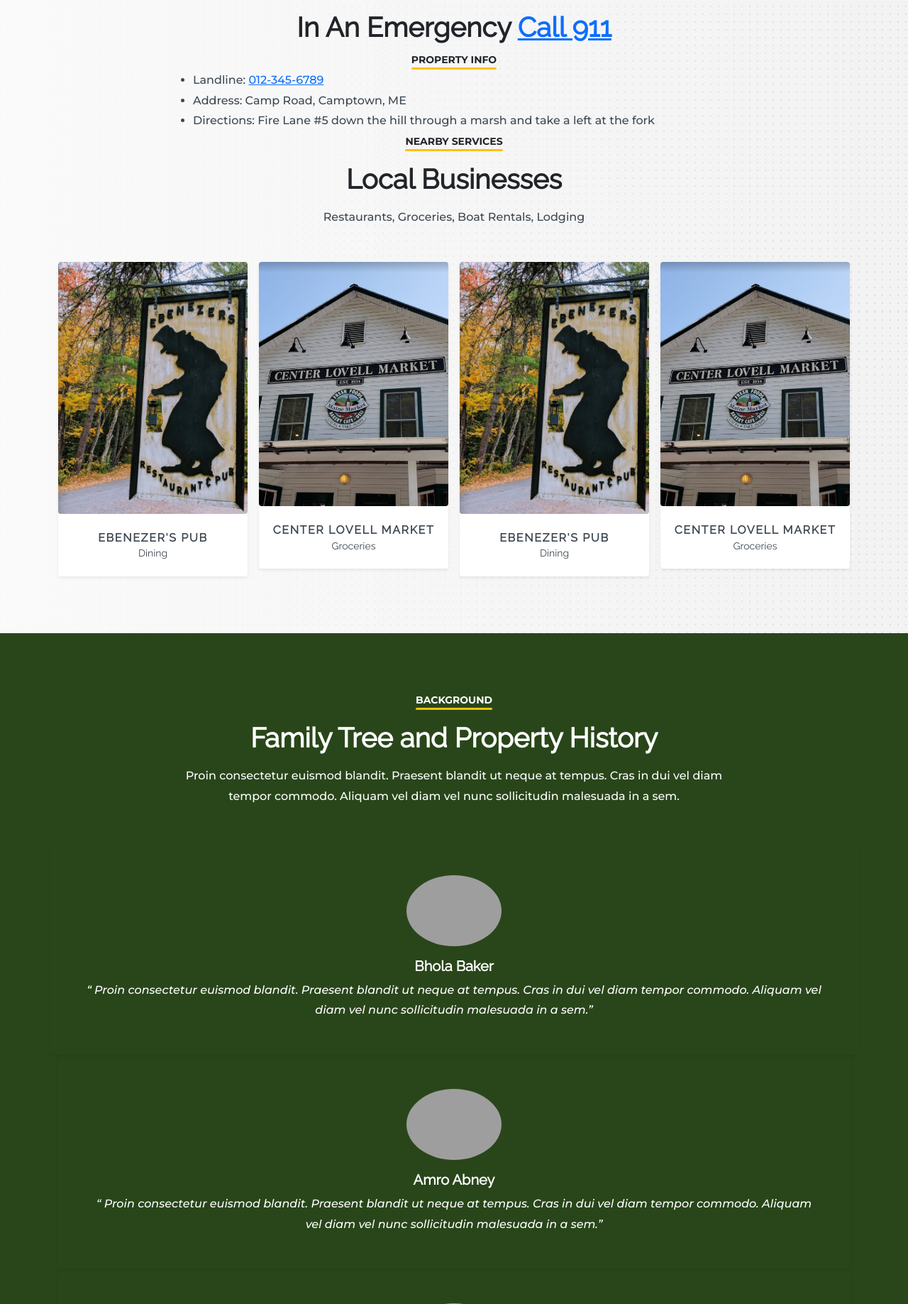
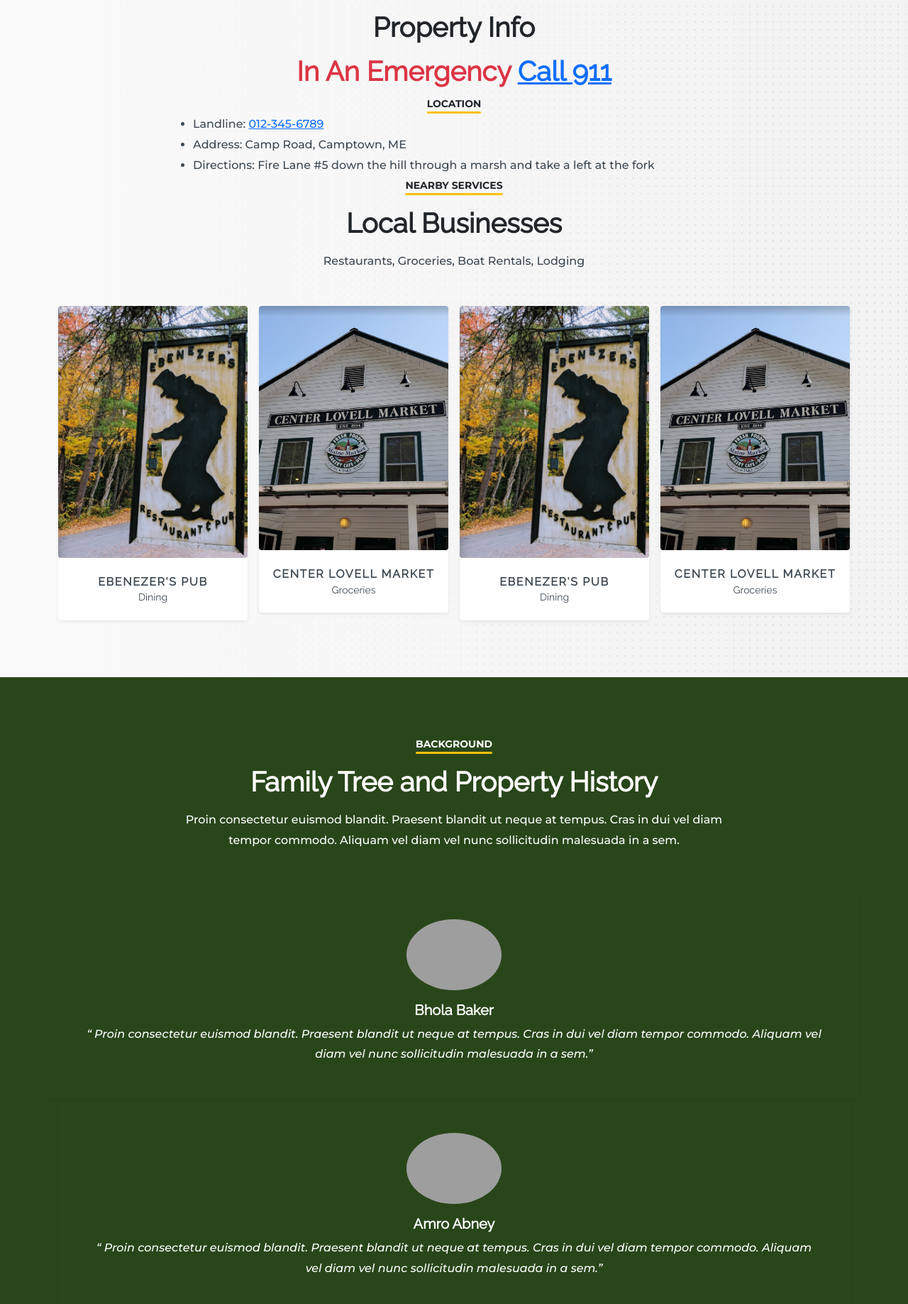
Before and after one commit to benhammondmusic/littlecabin, a Django app: page /info/ in a window 1280 px wide. Shown: the part 80-1917 px from the top of the page at 71% size. Run offline with Django 3.2, Linux system fonts and the light colour scheme; the visitor is signed in with stand-in values (Sample User, id 1); some libraries are stand-ins or nearby versions; grey boxes are pictures that could not be loaded.

Commit message:
headings a11y

```diff
--- a/main_app/templates/info.html
+++ b/main_app/templates/info.html
@@ -6,8 +6,10 @@
       <div class="col">
         <div class="section-head text-center mx-auto narrow">
           {% comment %} <span class="pre-title small position-relative fw-bold text-dark text-uppercase">Info</span> {% endcomment %}
-          <h2 class="section-title text-dark mt-3">In An Emergency <a href="tel:911">Call 911</a></h2>
-          <span class="pre-title small position-relative fw-bold text-dark text-uppercase">Property Info</span>
+          <h1 class="section-title text-dark mt-3">Property Info</a></h1>
+
+          <h2 class="section-title text-danger mt-3">In An Emergency <a href="tel:911">Call 911</a></h2>
+          <span class="pre-title small position-relative fw-bold text-dark text-uppercase">Location</span>
           <ul class="info-list mb-0">
             <li>Landline: <a href="tel:012-345-6789">012-345-6789</a></li>
             <li>Address: Camp Road, Camptown, ME</li>
@@ -32,8 +34,8 @@
           <div class="card border-0 shadow-sm">
             <img alt="" src="{% static 'assets/images/biz-1.png' %}" class="card-img-top rounded" />
             <div class="card-body py-4 text-center">
-              <h5 class="card-title fs-6 fw-bold text-uppercase">Ebenezer's Pub</h5>
-              <h6 class="card-subtitle mb-0 small">Dining</h6>
+              <h3 class="card-title fs-6 fw-bold text-uppercase">Ebenezer's Pub</h3>
+              <h4 class="card-subtitle mb-0 small">Dining</h4>
             </div>
           </div>
         </div>
@@ -45,8 +47,8 @@
           <div class="card border-0 shadow-sm">
             <img alt="" src="{% static 'assets/images/biz-2.png' %}" class="card-img-top rounded" />
             <div class="card-body py-4 text-center">
-              <h5 class="card-title fs-6 fw-bold text-uppercase">Center Lovell Market</h5>
-              <h6 class="card-subtitle mb-0 small">Groceries</h6>
+              <h3 class="card-title fs-6 fw-bold text-uppercase">Center Lovell Market</h3>
+              <h4 class="card-subtitle mb-0 small">Groceries</h4>
             </div>
           </div>
         </div>
@@ -58,8 +60,8 @@
           <div class="card border-0 shadow-sm">
             <img alt="" src="{% static 'assets/images/biz-1.png' %}" class="card-img-top rounded" />
             <div class="card-body py-4 text-center">
-              <h5 class="card-title fs-6 fw-bold text-uppercase">Ebenezer's Pub</h5>
-              <h6 class="card-subtitle mb-0 small">Dining</h6>
+              <h3 class="card-title fs-6 fw-bold text-uppercase">Ebenezer's Pub</h3>
+              <h4 class="card-subtitle mb-0 small">Dining</h4>
             </div>
           </div>
         </div>
@@ -71,8 +73,8 @@
           <div class="card border-0 shadow-sm">
             <img alt="" src="{% static 'assets/images/biz-2.png' %}" class="card-img-top rounded" />
             <div class="card-body py-4 text-center">
-              <h5 class="card-title fs-6 fw-bold text-uppercase">Center Lovell Market</h5>
-              <h6 class="card-subtitle mb-0 small">Groceries</h6>
+              <h3 class="card-title fs-6 fw-bold text-uppercase">Center Lovell Market</h3>
+              <h4 class="card-subtitle mb-0 small">Groceries</h4>
             </div>
           </div>
         </div>
@@ -100,28 +102,28 @@
       <div class="col px-0">
         <div class="info-green text-center p-3 p-md-5 rounded shadow-sm">
           <img alt="" class="info-green-img rounded-circle" src="{% static 'assets/images/info-green-1.jpg' %}" />
-          <h4 class="info-green-name text-white fs-5 fw-bold mt-3">Bhola Baker</h4>
+          <h3 class="info-green-name text-white fs-5 fw-bold mt-3">Bhola Baker</h3>
           <p class="info-green-text text-muted fs-6 fst-italic mt-2 mb-0">&ldquo; Proin consectetur euismod blandit. Praesent blandit ut neque at tempus. Cras in dui vel diam tempor commodo. Aliquam vel diam vel nunc sollicitudin malesuada in a sem.&rdquo;</p>
         </div>
       </div>
       <div class="splide__slide">
         <div class="info-green text-center p-3 p-md-5 rounded shadow-sm">
           <img alt="" class="info-green-img rounded-circle" src="{% static 'assets/images/info-green-2.jpg' %}" />
-          <h4 class="info-green-name text-white fs-5 fw-bold mt-3">Amro Abney</h4>
+          <h3 class="info-green-name text-white fs-5 fw-bold mt-3">Amro Abney</h3>
           <p class="info-green-text text-muted fst-italic mt-2 mb-0">&ldquo; Proin consectetur euismod blandit. Praesent blandit ut neque at tempus. Cras in dui vel diam tempor commodo. Aliquam vel diam vel nunc sollicitudin malesuada in a sem.&rdquo;</p>
         </div>
       </div>
       <div class="splide__slide">
         <div class="info-green text-center p-3 p-md-5 rounded shadow-sm">
           <img alt="" class="info-green-img rounded-circle" src="{% static 'assets/images/info-green-3.jpg' %}" />
-          <h4 class="info-green-name text-white fs-5 fw-bold mt-3">Magh Mackin</h4>
+          <h3 class="info-green-name text-white fs-5 fw-bold mt-3">Magh Mackin</h3>
           <p class="info-green-text text-muted fst-italic mt-2 mb-0">&ldquo; Proin consectetur euismod blandit. Praesent blandit ut neque at tempus. Cras in dui vel diam tempor commodo. Aliquam vel diam vel nunc sollicitudin malesuada in a sem.&rdquo;</p>
         </div>
       </div>
       <div class="splide__slide">
         <div class="info-green text-center p-3 p-md-5 rounded shadow-sm">
           <img alt="" class="info-green-img rounded-circle" src="{% static 'assets/images/info-green-2.jpg' %}" />
-          <h4 class="info-green-name text-white fs-5 fw-bold mt-3">Amro Abney</h4>
+          <h3 class="info-green-name text-white fs-5 fw-bold mt-3">Amro Abney</h3>
           <p class="info-green-text text-muted fst-italic mt-2 mb-0">&ldquo; Proin consectetur euismod blandit. Praesent blandit ut neque at tempus. Cras in dui vel diam tempor commodo. Aliquam vel diam vel nunc sollicitudin malesuada in a sem.&rdquo;</p>
         </div>
       </div>
```
